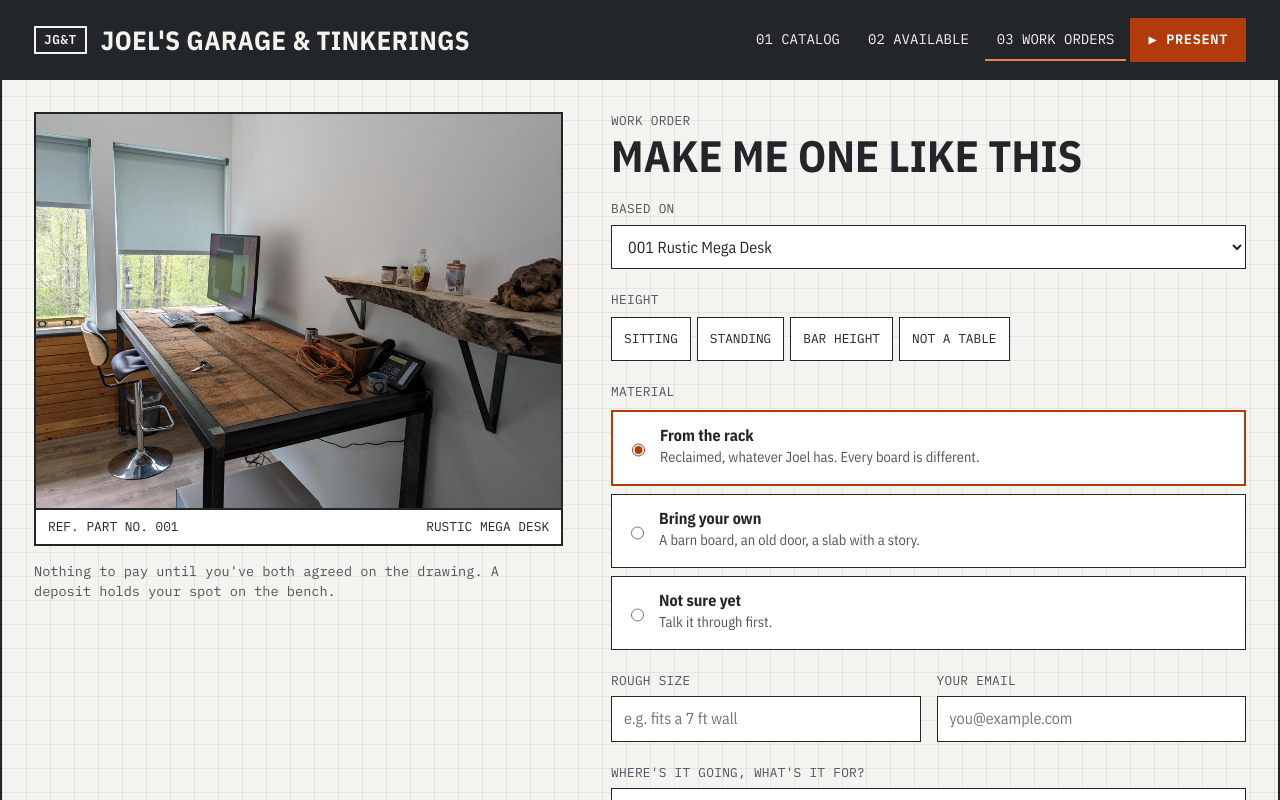
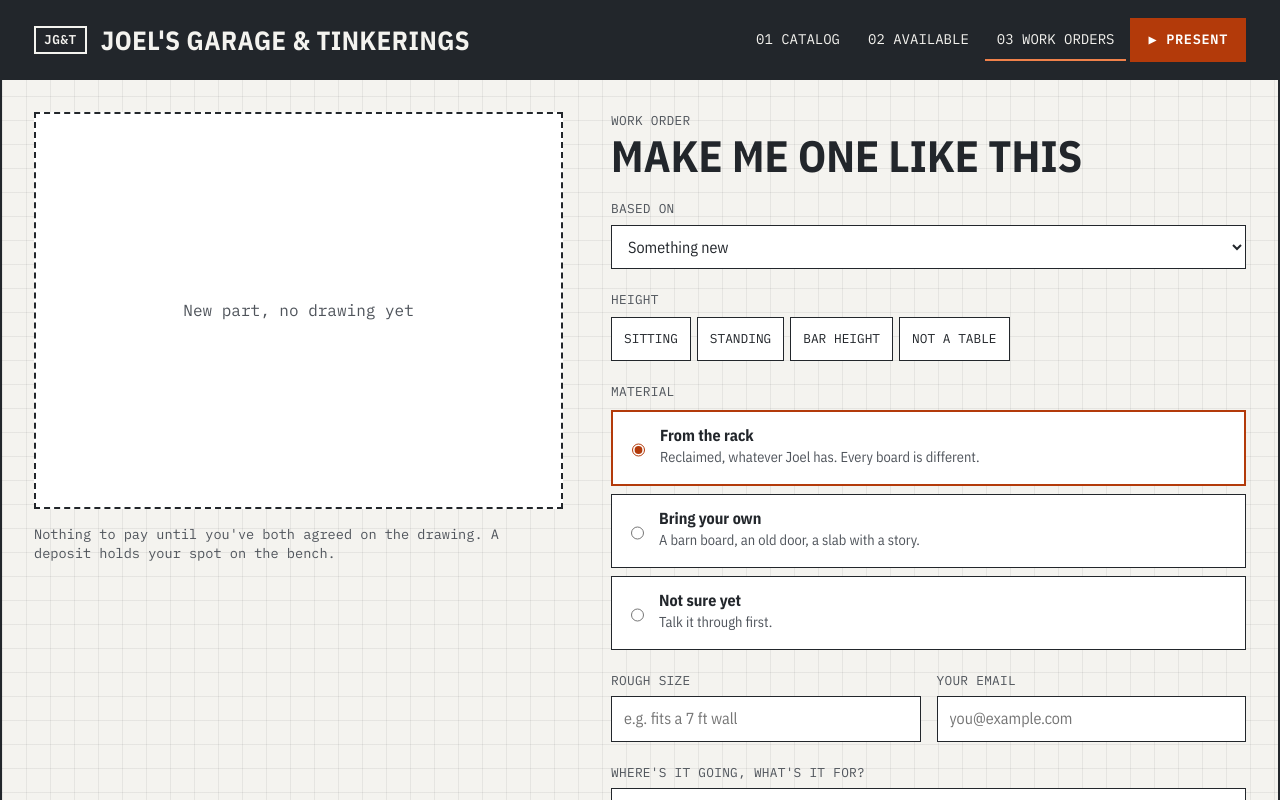
Before and after one commit to malerba423/joels-garage-and-tinkerings, a React (Vite) app: page /work-orders in a window 1280 px wide. Shown: the top 800 px of the page. Built offline with nearby package versions, Linux system fonts and the light colour scheme.

Commit message:
Update pieces.ts

```diff
--- a/src/data/pieces.ts
+++ b/src/data/pieces.ts
@@ -58,7 +58,7 @@
     tags: ["desk", "table", "office", "standing", "bar-height", "garage"],
     notes:
       "4 inch channel steel frame with adjustable footsies and a reclaimed wood top. Shot under a single shop light.",
-    sale: { status: "commission" }, // example: change or remove
+    sale: { status: "available", price: "$1,000.00" }, // example: change or remove
   },
   {
     slug: "wineopener-lamp",
```
